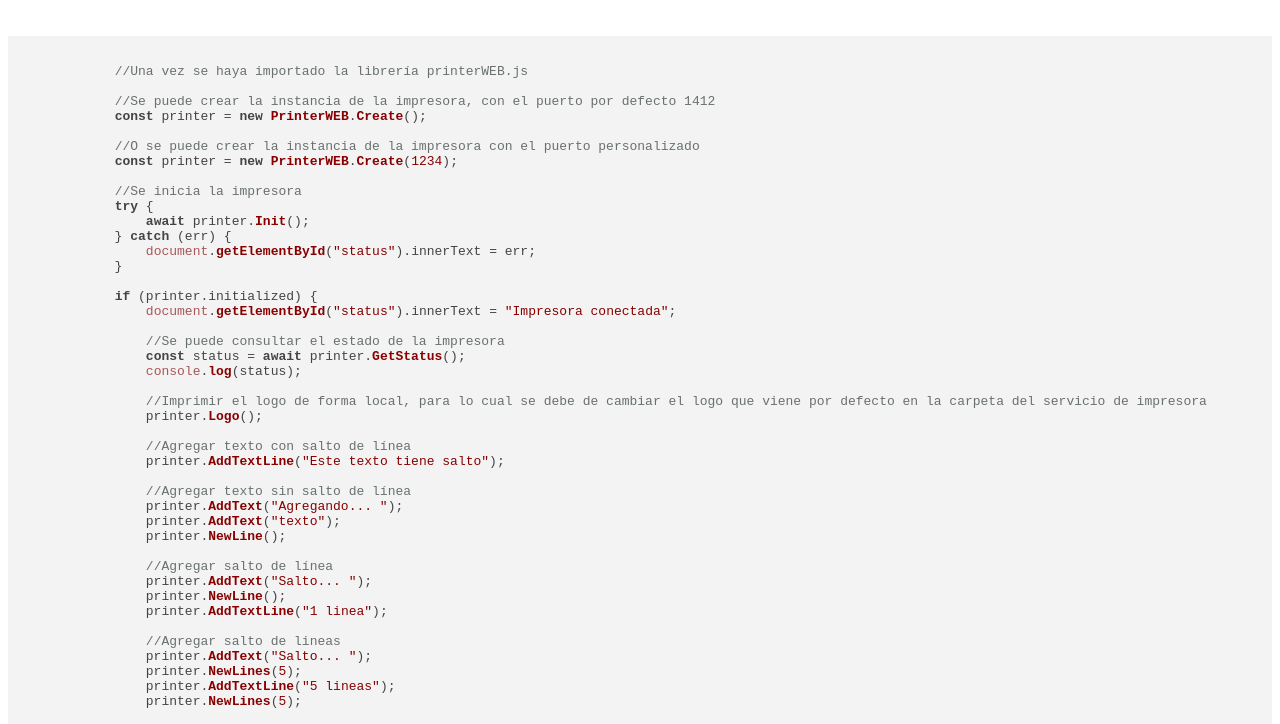
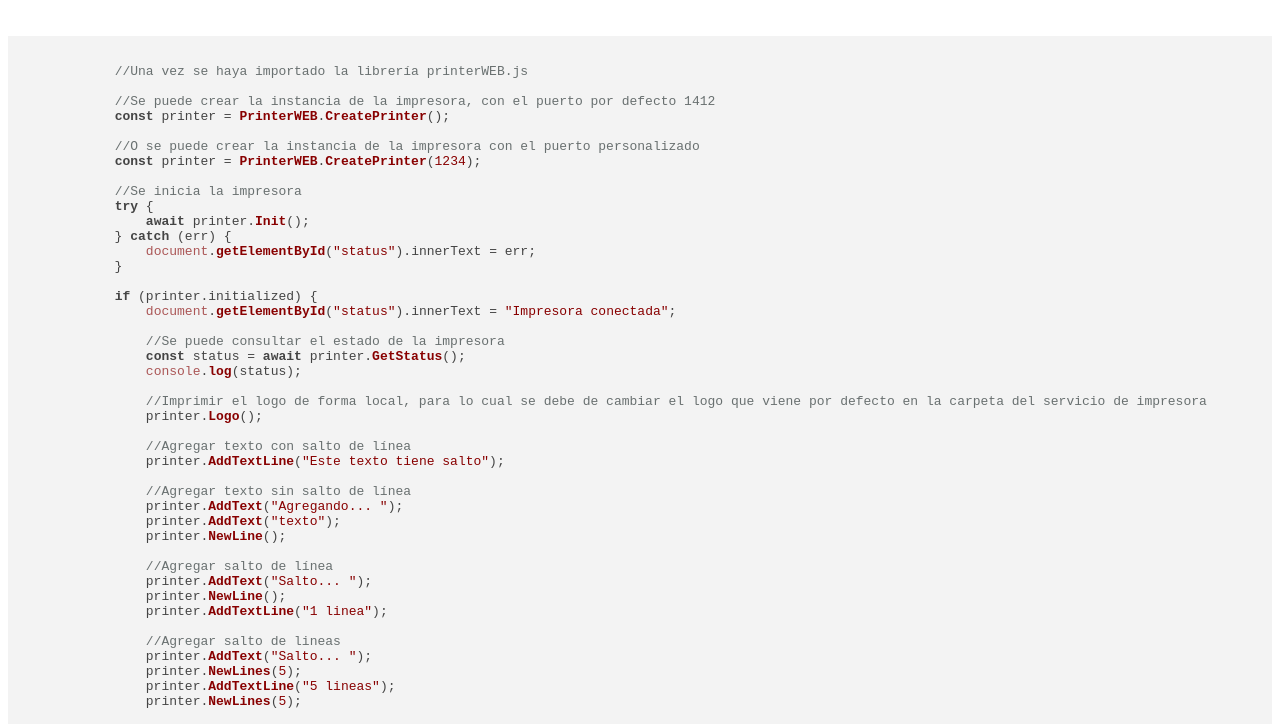
Before and after one commit to wilberlopez/printerWEBjs, a website: page test.html in a window 1280 px wide. Shown: the part 59-783 px from the top of the page. Drawn offline with Linux system fonts and the light colour scheme.

Commit message:
librería terminada

```diff
--- a/index.js
+++ b/index.js
@@ -1,6 +1,4 @@
 const signalR = require("@microsoft/signalr");
-
-
 
 class Printer {
     conn = null;
@@ -213,7 +211,7 @@ class Printer {
     }
 }
 
-export function Create(port = 1412) {
+export const CreatePrinter = (port = 1412) => {
     if (!Number.isInteger(port)) throw new Error('El puerto debe ser un entero');
     if (port < 1 || port > 65535) throw new Error('El puerto debe estar entre 1 y 65535');
     let connection = new signalR.HubConnectionBuilder().withUrl(`http://localhost:${port}/printer`, { withCredentials: false }).build();
--- a/package.json
+++ b/package.json
@@ -1,7 +1,7 @@
 {
   "name": "printerwebjs",
   "version": "1.0.0",
-  "description": "Librería para utilizar la impresora ESC/POS desde el navegador",
+  "description": "Librería que se conecta con el servicio de impresora ESC/POS desde el navegador",
   "main": "index.js",
   "scripts": {
     "start": "node index.js",
--- a/test.html
+++ b/test.html
@@ -17,10 +17,10 @@
             //Una vez se haya importado la librería printerWEB.js
 
             //Se puede crear la instancia de la impresora, con el puerto por defecto 1412
-            const printer = new PrinterWEB.Create();
+            const printer = PrinterWEB.CreatePrinter();
 
             //O se puede crear la instancia de la impresora con el puerto personalizado
-            const printer = new PrinterWEB.Create(1234);
+            const printer = PrinterWEB.CreatePrinter(1234);
 
             //Se inicia la impresora
             try {
@@ -185,7 +185,7 @@
 
     <script src="./dist/printerWEB.js"></script>
     <script>
-        const printer = new PrinterWEB.Create();
+        const printer = PrinterWEB.CreatePrinter();
         document.getElementById("btnPrint").addEventListener("click", async () => {
 
             //Se inicia la impresora
```
Also changed, not shown: dist/printerWEB.js.
